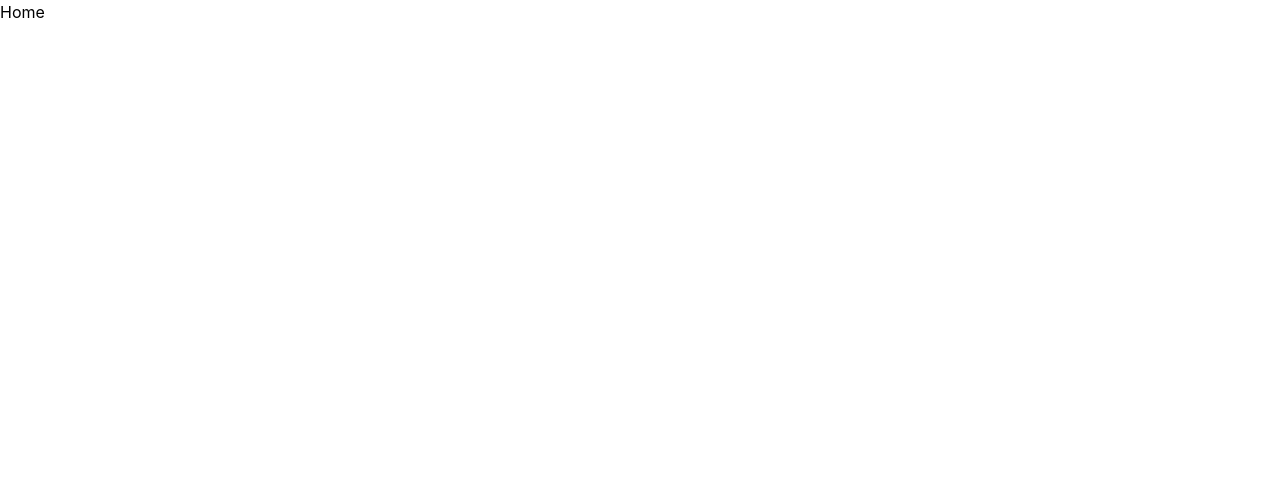
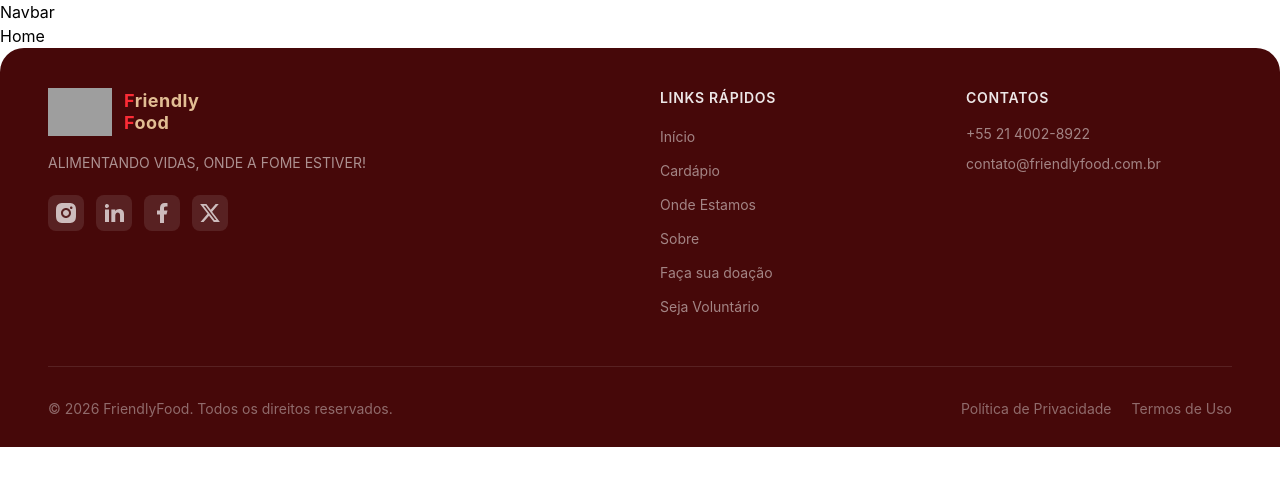
Before and after one commit to ON-ToMany/Aplicativo-Delivery-Front, a React (Vite) app: page / in a window 1280 px wide. Shown: the top 486 px of the page. Built offline with nearby package versions, Linux system fonts and the light colour scheme; grey boxes are pictures that could not be loaded.

Commit message:
feat: Criação do footer

```diff
--- a/src/App.tsx
+++ b/src/App.tsx
@@ -1,14 +1,18 @@
-import { BrowserRouter, Routes, Route } from 'react-router-dom';
-import Home from './pages/home/Home';
+import { BrowserRouter, Routes, Route } from "react-router-dom";
+import Home from "./pages/home/Home";
+import Footer from "./components/footer/Footer";
+import Navbar from "./components/navbar/Navbar";
 
 function App() {
   return (
     <BrowserRouter>
+      <Navbar />
       <Routes>
         <Route path="/" element={<Home />} />
       </Routes>
+      <Footer />
     </BrowserRouter>
-  )
+  );
 }
 
 export default App;
--- a/src/components/footer/Footer.tsx
+++ b/src/components/footer/Footer.tsx
@@ -1,9 +1,114 @@
-function Footer() {
-  return (
-    <div>
-      <h1>Footer</h1>
+import { Link } from "react-router-dom";
+import {
+  RiFacebookFill,
+  RiTwitterXFill,
+  RiInstagramFill,
+  RiLinkedinFill,
+} from "react-icons/ri";
+
+const Footer = () => (
+  <footer className="bg-red-950 text-white pt-10 pb-7 px-12 rounded-t-3xl">
+    <div className="grid grid-cols-1 md:grid-cols-4 gap-10 mb-12">
+      <div className="md:col-span-2">
+        <div className="flex items-center gap-3 mb-4">
+          <img
+            src="https://ik.imagekit.io/9yqf3fqpw/logoescrita.png"
+            alt="FriendlyFood"
+            className="h-12 w-auto object-contain"
+          />
+          <span className="font-bold text-lg tracking-wide leading-tight">
+            <div>
+              <span className="text-red-500">F</span>
+              <span className="text-[#E2BE94]">riendly</span>
+            </div>
+            <div>
+              <span className="text-red-500">F</span>
+              <span className="text-[#E2BE94]">ood</span>
+            </div>
+          </span>
+        </div>
+        <p className="text-white/55 text-sm uppercase leading-relaxed max-w-xs mb-5">
+          Alimentando Vidas, onde a Fome Estiver!
+        </p>
+        <div className="flex gap-3">
+          {[
+            RiInstagramFill,
+            RiLinkedinFill,
+            RiFacebookFill,
+            RiTwitterXFill,
+          ].map((Icon, i) => (
+            <button
+              key={i}
+              type="button"
+              className="w-9 h-9 bg-white/10 hover:bg-[#E2BE94] rounded-lg flex items-center justify-center transition-colors text-white/70 hover:text-black cursor-pointer"
+            >
+              <Icon className="text-2xl" />
+            </button>
+          ))}
+        </div>
+      </div>
+
+      {/* Links rápidos */}
+      <div>
+        <h4 className="font-semibold text-sm mb-4 text-white/90 uppercase tracking-wider">
+          Links Rápidos
+        </h4>
+        <ul className="grid grid-cols-3 gap-2.5 text-center md:grid-cols-1 md:text-left">
+          {[
+            { label: "Início", path: "/" },
+            { label: "Cardápio", path: "/#cardapio" },
+            { label: "Onde Estamos", path: "/#localizacao" },
+            { label: "Sobre", path: "/sobre" },
+            { label: "Faça sua doação", path: "/#doacao" },
+            { label: "Seja Voluntário", path: "/#voluntario" },
+          ].map((item) => (
+            <li key={item.path}>
+              <Link
+                to={item.path}
+                className="text-white/50 hover:text-[#E2BE94] text-sm transition-colors"
+              >
+                {item.label}
+              </Link>
+            </li>
+          ))}
+        </ul>
+      </div>
+
+      {/* Portais */}
+      <div>
+        <h4 className="font-semibold text-sm mb-4 text-white/90 uppercase tracking-wider">
+          Contatos
+        </h4>
+        <ul className="flex flex-col gap-2.5">
+          <li>
+            <div className="text-white/50 text-sm transition-colors">
+              +55 21 4002-8922
+            </div>
+          </li>
+          <li>
+            <div className="text-white/50 text-sm transition-colors">
+              contato@friendlyfood.com.br
+            </div>
+          </li>
+        </ul>
+      </div>
     </div>
-  );
-}
+
+    {/* Divisor */}
+    <div className="border-t border-white/10 pt-8 flex flex-col md:flex-row justify-between items-center gap-4 text-sm text-white/40">
+      <p>
+        © {new Date().getFullYear()} FriendlyFood. Todos os direitos reservados.
+      </p>
+      <div className="flex gap-5">
+        <a href="#" className="hover:text-white/70 transition-colors">
+          Política de Privacidade
+        </a>
+        <a href="#" className="hover:text-white/70 transition-colors">
+          Termos de Uso
+        </a>
+      </div>
+    </div>
+  </footer>
+);
 
 export default Footer;
```
